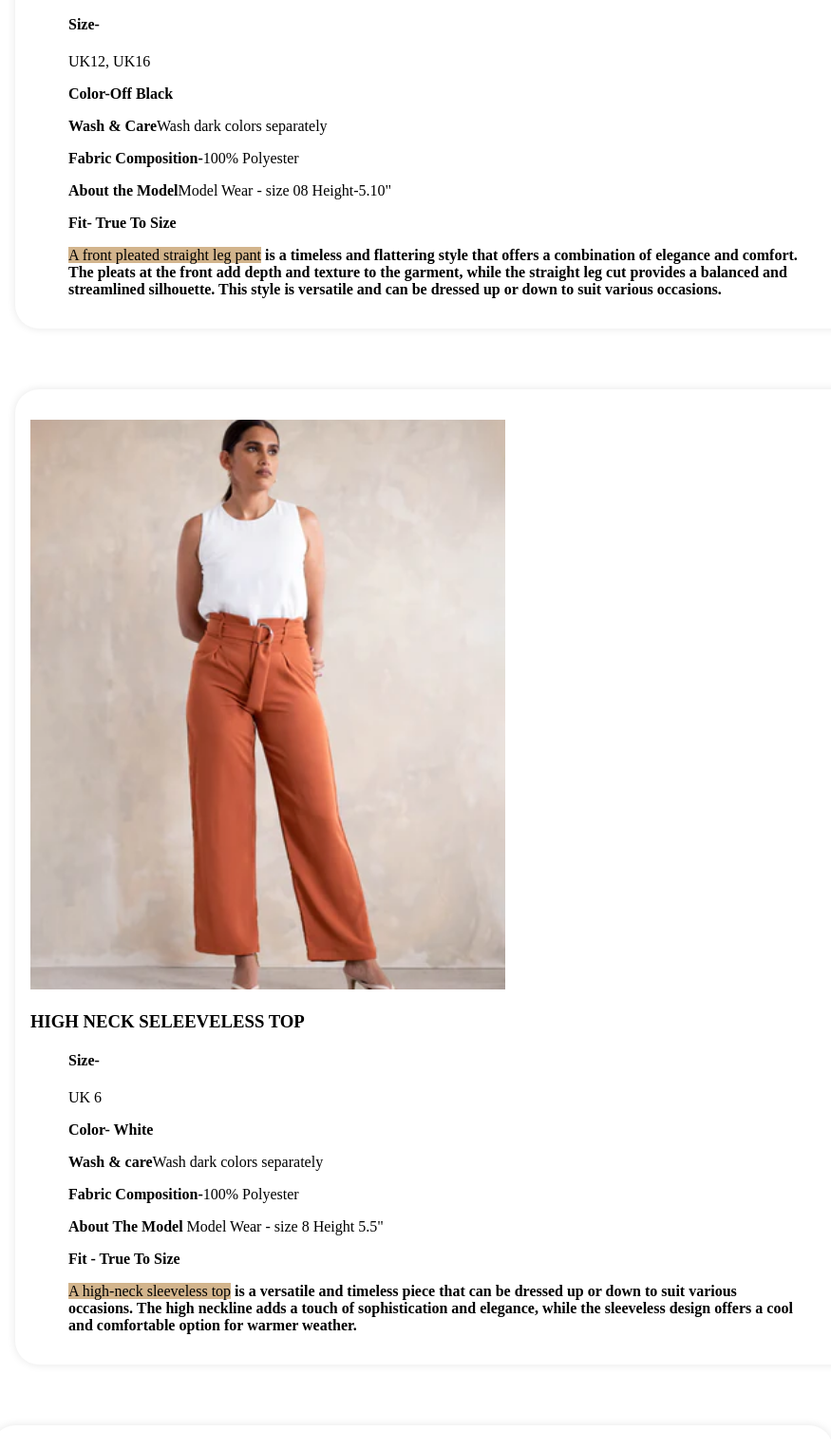
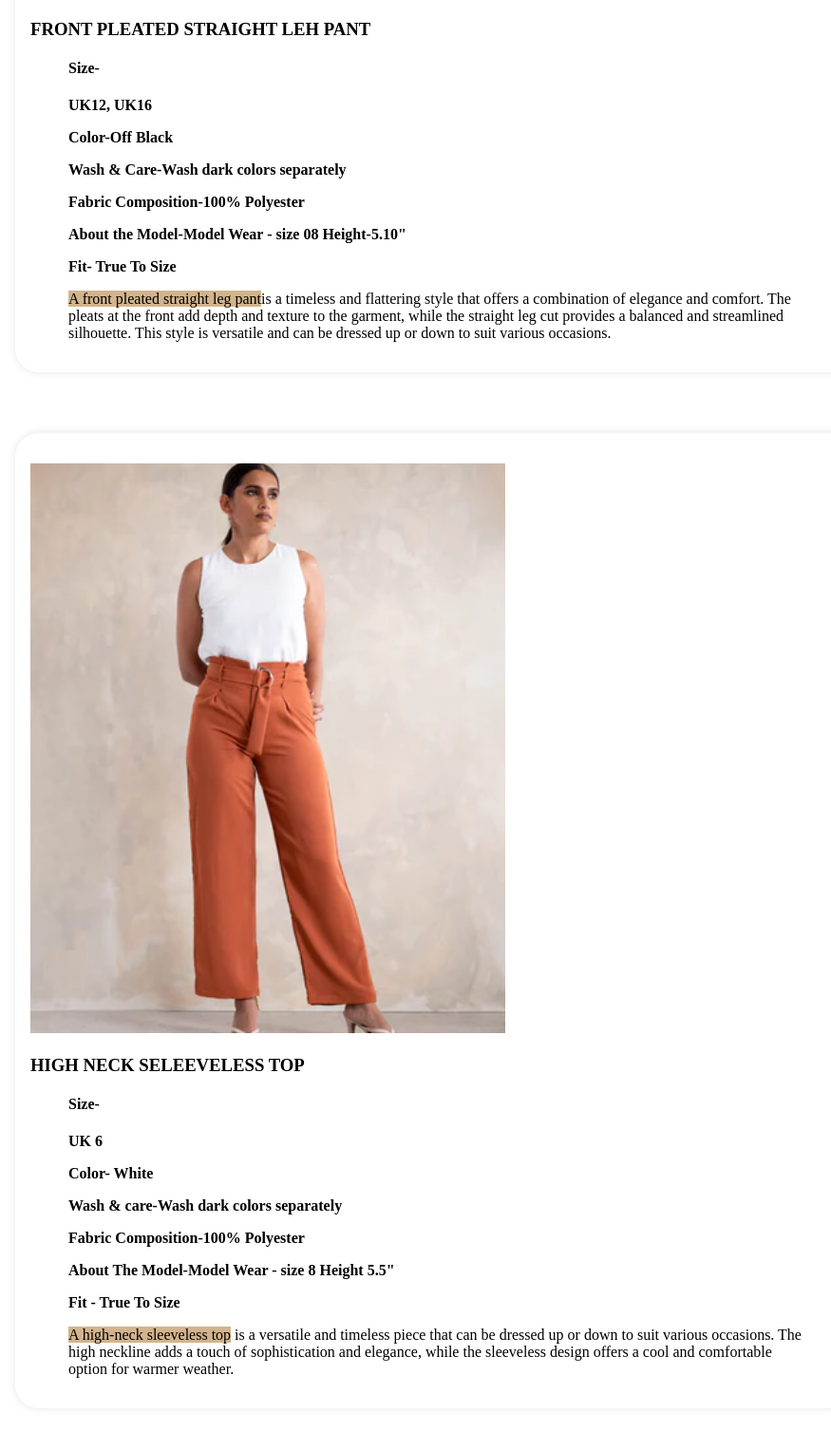
Before and after one commit to MaleeshaMAdhushanka/Zeej-Clothing, a plain HTML site: page pages/work_wear.html in a window 1280 px wide. Shown: the part 853-2380 px from the top of the page at 95% size, without its empty margins (181-1056 px from the left). Drawn offline with Linux system fonts and the light colour scheme.

Commit message:
workWearCollection adding css

```diff
--- a/pages/work_wear.html
+++ b/pages/work_wear.html
@@ -9,6 +9,28 @@
 
 
     <style>
+
+
+         div p{
+            font-weight: bold;
+
+         }
+
+        #headerStyle{
+            text-align: center;
+            font-style: oblique;
+            line-height: 50px;
+            letter-spacing: 0.cap;
+        }
+
+
+
+          .color-span{
+            background-color:tan;
+          }
+          .h4{
+            font-weight: bold;
+        }
 
       .navbar-list {
             display: flex;
@@ -51,8 +73,8 @@
 </head>
 
 <body>
-    <header>
-        <h1 style="text-align: center;">WORL WEAR COLLECTION</h1>
+    <header id="headerStyle">
+        <h1 >WORK WEAR COLLECTION</h1>
 
 
     <nav>
@@ -98,17 +120,17 @@
             <blockquote>
                 <h4>Size-</h4>
                 <p>UK12, UK16</p>
-                <p><b>Color-Off Black</b></p>
+                <p>Color-Off Black</p>
                 </p>
 
-                <p><b>Wash & Care</b>Wash dark colors separately</p>
-                <p><b>Fabric Composition-</b>100% Polyester</p>
-                <p><b>About the Model</b>Model Wear - size 08
+                <p>Wash & Care-Wash dark colors separately</p>
+                <p>Fabric Composition-100% Polyester</p>
+                <p>About the Model-Model Wear - size 08
                     Height-5.10"</p>
-                <p><b>Fit- True To Size</b></p>
-                <p><span style="background-color: tan;">A front pleated straight leg pant</span><b> is a timeless and flattering style that offers a combination of elegance and comfort.
+                <p>Fit- True To Size</p>
+                <p style="font-weight: normal;"><span class="color-span">A front pleated straight leg pant</span>is a timeless and flattering style that offers a combination of elegance and comfort.
                     The pleats at the front add depth and texture to the garment, while the straight leg cut provides a balanced and streamlined silhouette.
-                    This style is versatile and can be dressed up or down to suit various occasions.</b></p>
+                    This style is versatile and can be dressed up or down to suit various occasions.</p>
 
             </blockquote>
 
@@ -126,23 +148,23 @@
             <blockquote>
                 <h4>Size-</h4>
                 <p>UK 6</p>
-                <p><b>Color- White</b></p>
+                <p>Color- White</p>
 
                 </p>
 
-                <p><b>Wash & care</b>Wash dark colors separately</p>
-                <p><b>Fabric Composition-</b>100% Polyester</p>
-                <p><b>About The Model</b> Model Wear - size 8
+                <p>Wash & care-Wash dark colors separately</p>
+                <p>Fabric Composition-100% Polyester</p>
+                <p>About The Model-Model Wear - size 8
                     Height 5.5"</p>
-                <p><b>Fit - True To Size</b></p>
-                <p><span style="background-color: tan;">A high-neck sleeveless top</span> <b>is a versatile and timeless piece
+                <p>Fit - True To Size</p>
+                <p style="font-weight: normal;"><span class="color-span">A high-neck sleeveless top</span> is a versatile and timeless piece
                     that can be dressed up or down to suit various occasions.
                    The high neckline adds a touch of sophistication and elegance, while the sleeveless design offers a cool and comfortable option for warmer weather.<b>
 
 
 
 
-                </b></p>
+                </p>
 
             </blockquote>
 
@@ -158,21 +180,21 @@
             <h3><b>BUTTON DOWN V-NECK TOP</b></h3>
 
             <blockquote>
-                <h4><b>Size-</b></h4>
+                <h4>Size-</h4>
                 <p>UK 6, UK 8, UK10, UK12</p>
-                <p><b>Color</b>Blue</p>
+                <p>Color-Blue</p>
 
 
                 </p>
 
-                <p><b>Work & Care-</b> Wash darl colors separately</p>
-                <p><b>Fabric Composition-</b>100% Viscose</p>
-                <p><b>About The Model</b>Model Wear- Size 06
+                <p>Work & Care- Wash darl colors separately</p>
+                <p>Fabric Composition-100% Viscose</p>
+                <p>About The ModelModel Wear- Size 06
                     Height- 5.5"</p>
-                <p><b>Fit - True To Size</b></p>
+                <p>Fit - True To Size</p>
 
 
-                <p><span style="background-color: tan;">A button-down v-neck top</span><b>
+                <p style="font-size: normal;"><span class="color-span">A button-down v-neck top</span><b>
                      is a timeless and versatile piece
                      that can be dressed up or down to suit various occasions.
                      The v-neckline adds a touch of sophistication and elegance, while the button-down closure provides a classic and polished look.
```
Also changed, not shown: pages/denim.html (+1 -1 lines).
